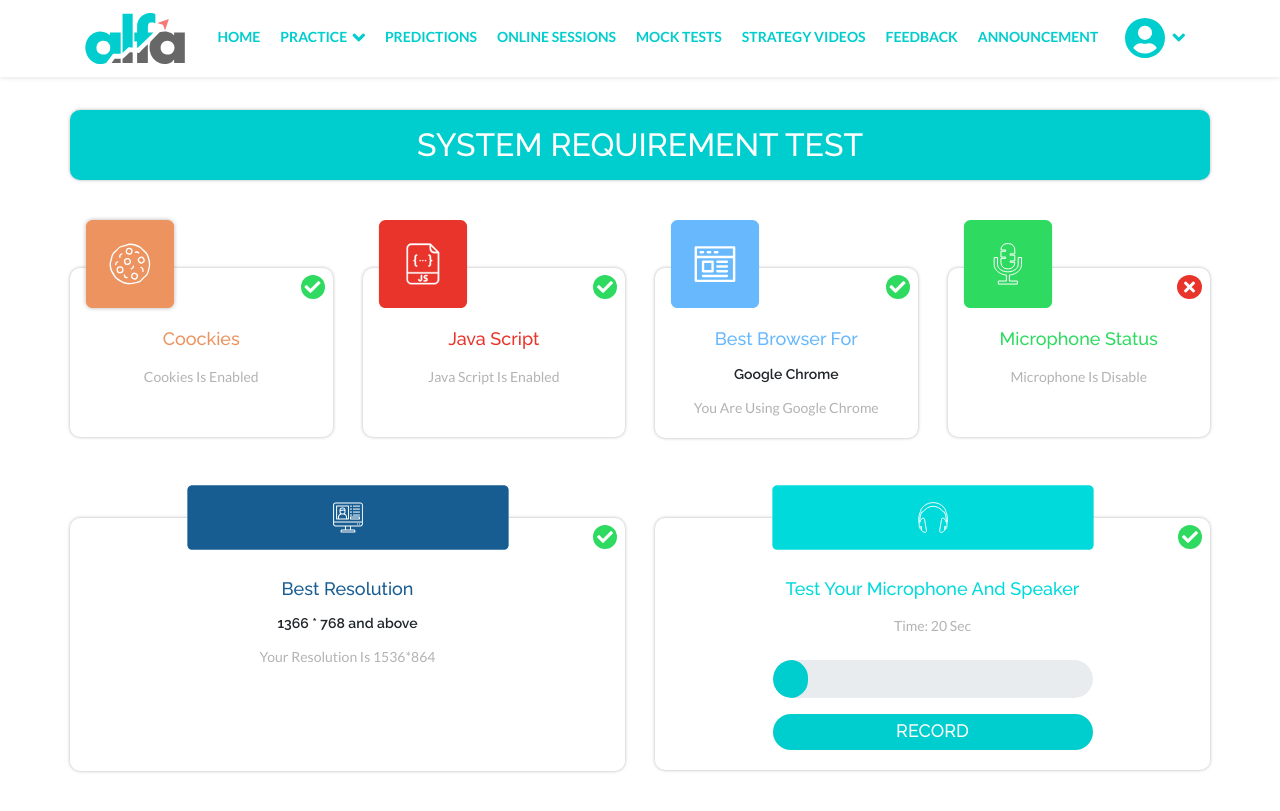
After one commit to PVKotecha/alfa-dashboard, a PHP site: page /system-compatibility.html in a window 1280 px wide. The commit adds this page. Run offline with PHP 8.4, Linux system fonts and the light colour scheme.

Commit message:
[fix] system compatibility page

```diff
--- a/css/alfa-style.css
+++ b/css/alfa-style.css
@@ -137,7 +137,7 @@ body{
 
 /*Alfa BODY*/
 .alfa-body{
-    margin-top: 110px;
+    padding: 110px 0 40px 0;
 }
 .alfa-banner-card{
     background-color: #00cdcd;
@@ -433,6 +433,7 @@ p.alfa-test-card-bottom-content{
     padding-top: 3px;
     font-weight: 500;
     text-transform: uppercase;
+    border: none;
 }
 
 /*SIX CARDS*/
@@ -952,6 +953,142 @@ p.alfa-test-card-bottom-content{
     background-image: none;
     background-color: #00cdcd;
 }
+
+
+/*--
+    SYSTEM REQUIREMENT TEST (SRT) PAGE
+--*/
+
+.alfa-system-req-test-wrapper h1{
+    font-size: 32px;
+    text-transform: uppercase;
+    color: #fff;
+    background-color: #00cdcd;
+    border-radius: 10px;
+    text-align: center;
+    padding: 16px;
+    box-shadow: 0 0 3.5px rgba(0,0,0,0.3);
+}
+.alfa-SRT-coockies,
+.alfa-SRT-javascript,
+.alfa-SRT-browser,
+.alfa-SRT-micStatus,
+.alfa-SRT-resolution,
+.alfa-SRT-micAndspecker{
+    text-align: center;
+    border-radius: 10px;
+    box-shadow: 0 0 3.5px rgba(0,0,0,0.3);
+    margin-top: 80px;
+    position: relative;
+}
+.alfa-SRT-coockies h2,
+.alfa-SRT-javascript h2,
+.alfa-SRT-browser h2,
+.alfa-SRT-micStatus h2,
+.alfa-SRT-resolution h2,
+.alfa-SRT-micAndspecker h2{
+    font-size: 18px;
+    margin-bottom: 16px;
+    padding-top: 60px;
+    text-transform: capitalize;
+}
+.alfa-SRT-coockies h2{
+    color: #ec935f;
+}
+.alfa-SRT-javascript h2{
+    color: #e8342b;
+}
+.alfa-SRT-browser h2{
+    color: #67b8fc;
+}
+.alfa-SRT-micStatus h2{
+    color: #2fda61;
+}
+.alfa-SRT-resolution h2{
+    color: #185d92;
+}
+.alfa-SRT-micAndspecker h2{
+    color: #01dada;
+}
+
+.alfa-SRT-coockies p,
+.alfa-SRT-javascript p,
+.alfa-SRT-browser p,
+.alfa-SRT-micStatus p,
+.alfa-SRT-resolution p,
+.alfa-SRT-micAndspecker p{
+    font-size: 14px;
+    color: #b3b3b3;
+    padding-bottom: 50px;
+    margin-bottom: 0;
+    text-transform: capitalize;
+}
+.alfa-SRT-browser p{
+    padding-bottom: 20px;
+}
+.alfa-SRT-micAndspecker p{
+    padding-bottom: 24px;
+}
+.alfa-SRT-resolution p{
+    padding-bottom: 104px;
+}
+.alfa-SRT-browser h3,
+.alfa-SRT-resolution h3{
+    font-size: 14px;
+    font-weight: 600;
+    margin-bottom: 14px;
+}
+.alfa-SRT-coockies img,
+.alfa-SRT-javascript img,
+.alfa-SRT-browser img,
+.alfa-SRT-micStatus img{
+    position: absolute;
+    left: 10px;
+    top: -54px;
+    max-width: 100px;
+}
+.alfa-SRT-resolution img,
+.alfa-SRT-micAndspecker img{
+    position: absolute;
+    top: -37px;
+    left: 50%;
+    transform: translate(-50%, 0);
+    min-width: 330px;
+}
+.alfa-SRT-coockies i,
+.alfa-SRT-javascript i,
+.alfa-SRT-browser i,
+.alfa-SRT-micStatus i,
+.alfa-SRT-resolution i,
+.alfa-SRT-micAndspecker i{
+    position: absolute;
+    top: 7px;
+    right: 8px;
+    padding: 4px;
+    border-radius: 50%;
+    color: #fff;
+    background-color: #2fda61;
+}
+.alfa-SRT-coockies i.fa-times,
+.alfa-SRT-javascript i.fa-times,
+.alfa-SRT-browser i.fa-times,
+.alfa-SRT-micStatus i.fa-times,
+.alfa-SRT-resolution i.fa-times,
+.alfa-SRT-micAndspecker i.fa-times{
+    padding: 4px 7px;
+    background-color: #e8342b;
+}
+.alfa-SRT-micAndspecker .progress.alfa-progress {
+    height: 38px;
+}
+.alfa-SRT-micAndspecker .progress.alfa-progress .progress-bar{
+    background-color: #00cdcd;
+}
+.alfa-SRT-card-footer{
+    max-width: 320px;
+    margin: 0 auto;
+    padding-bottom: 20px;
+}
 /*pulse_animation*/
 @keyframes pulse_animation_orange {
     0% { box-shadow: 0 0 0 0 rgba(236, 147, 95, 0.8) }
@@ -963,10 +1100,18 @@ p.alfa-test-card-bottom-content{
 }
 
 
-@media (min-width: 1200px){
+@media (min-width: 1500px){
     /* .container, .container-lg, .container-md, .container-sm, .container-xl {
         max-width: 1200px;
     } */
+    .alfa-SRT-coockies i,
+    .alfa-SRT-javascript i,
+    .alfa-SRT-browser i,
+    .alfa-SRT-micStatus i,
+    .alfa-SRT-resolution i,
+    .alfa-SRT-micAndspecker i{
+        font-size: 17px;
+    }
 }
 @media(min-width: 992px) and (max-width: 1199.98px){
     .alfa-your-target-card h3{
@@ -1019,6 +1164,10 @@ p.alfa-test-card-bottom-content{
     .alfa-your-target-card{
         margin-top: 20px;
     }
+    .alfa-SRT-resolution img, .alfa-SRT-micAndspecker img{
+        max-width: 260px;
+        min-width: 260px;
+    }
 }
 @media (max-width: 575.98px) {
     .alfa-today-session-card i{
--- /dev/null
+++ b/system-compatibility.html
@@ -0,0 +1,264 @@
+<!doctype html>
+<html lang="en">
+
+<head>
+    <!-- Required meta tags -->
+    <meta charset="utf-8">
+    <meta name="viewport" content="width=device-width, initial-scale=1, shrink-to-fit=no">
+
+    <!-- Bootstrap CSS -->
+    <link rel="stylesheet" href="css/bootstrap.min.css">
+
+    <!--Datepicker-->
+    <link rel="stylesheet" href="css/bootstrap-datepicker.min.css">
+
+    <!--Exam Countdown css FlipClock-->
+    <link rel="stylesheet" href="css/flipclock.css">
+
+    <!--ALFA CSS-->
+    <link rel="stylesheet" href="css/alfa-style.css">
+
+    <!--LATO Google Fonts-->
+    <link
+        href="https://fonts.googleapis.com/css2?family=Lato:ital,wght@0,100;0,300;0,400;0,700;0,900;1,100;1,300;1,400;1,700;1,900&display=swap"
+        rel="stylesheet">
+    <link
+        href="https://fonts.googleapis.com/css2?family=Raleway:ital,wght@0,100;0,200;0,300;0,400;0,500;0,600;0,700;0,800;0,900;1,100;1,200;1,300;1,400;1,500;1,600;1,700;1,800;1,900&display=swap"
+        rel="stylesheet">
+
+    <!--Font Awesome-->
+    <link rel="stylesheet" href="css/all.min.css">
+    <link rel="stylesheet" href="css/solid.min.css">
+
+    <title>Alfa Dashboard</title>
+
+    <!-- Favicon -->
+    <link rel="icon" href="img/favicon.png">
+</head>
+
+<body>
+    <!--Nav-->
+    <nav class="navbar alfa-navbar navbar-expand-lg shadow-sm bg-white fixed-top">
+        <div class="container">
+            <a class="navbar-brand" href="#">
+                <img src="img/alfa.svg" alt="logo" loading="lazy">
+            </a>
+            <button class="navbar-toggler" type="button" data-toggle="collapse" data-target="#navbarSupportedContent"
+                aria-controls="navbarSupportedContent" aria-expanded="false" aria-label="Toggle navigation">
+                <span class="fa fa-bars"></span>
+            </button>
+
+            <div class="collapse navbar-collapse" id="navbarSupportedContent">
+                <ul class="navbar-nav ml-auto">
+                    <li class="nav-item mt-4 mt-lg-0 active">
+                        <a class="nav-link" href="#">Home <span class="sr-only">(current)</span></a>
+                    </li>
+                    <li class="nav-item dropdown megamenu-li">
+                        <a class="nav-link dropdown-toggle" href="" id="dropdown01" data-toggle="dropdown"
+                            aria-haspopup="true" aria-expanded="false">Practice</a>
+                        <div class="dropdown-menu megamenu" aria-labelledby="dropdown01">
+                            <div class="container d-block">
+                                <div class="row">
+                                    <div class="col-sm-6 col-lg-3">
+                                        <div class="media">
+                                            <img src="img/speaking.svg" class="mr-3" alt="...">
+                                            <div class="media-body">
+                                                <h5 class="mt-0 alfa-speaking-menu-title">Speaking</h5>
+                                            </div>
+                                        </div>
+                                        <a class="dropdown-item" href="#">Read Aloud</a>
+                                        <a class="dropdown-item" href="#">Repeat Sentence</a>
+                                        <a class="dropdown-item" href="#">Describe Image</a>
+                                        <a class="dropdown-item" href="#">Re-Tell Lecture</a>
+                                        <a class="dropdown-item" href="#">Answer Short Question</a>
+                                    </div>
+                                    <div class="col-sm-6 col-lg-3">
+                                        <div class="media">
+                                            <img src="img/writing.svg" class="mr-3" alt="...">
+                                            <div class="media-body">
+                                                <h5 class="mt-0 alfa-writing-menu-title">writing</h5>
+                                            </div>
+                                        </div>
+                                        <a class="dropdown-item" href="#">Summerized Written Text</a>
+                                        <a class="dropdown-item" href="#">Write Essay</a>
+                                    </div>
+                                    <div class="col-sm-6 col-lg-3">
+                                        <div class="media">
+                                            <img src="img/reading.svg" class="mr-3" alt="...">
+                                            <div class="media-body">
+                                                <h5 class="mt-0 alfa-reading-menu-title">reading</h5>
+                                            </div>
+                                        </div>
+                                        <a class="dropdown-item" href="#">Multiple Choice, Single Answer</a>
+                                        <a class="dropdown-item" href="#">Multiple Choice, Multiple Answer</a>
+                                        <a class="dropdown-item" href="#">Re-Order Paragraph</a>
+                                        <a class="dropdown-item" href="#">Reading: Fill in the Blanks</a>
+                                        <a class="dropdown-item" href="#">Reading &amp; Writing: Fill in the Blanks</a>
+                                        <a class="dropdown-item" href="#">Summerize Written Text</a>
+                                    </div>
+                                    <div class="col-sm-6 col-lg-3">
+                                        <div class="media">
+                                            <img src="img/listening.svg" class="mr-3" alt="...">
+                                            <div class="media-body">
+                                                <h5 class="mt-0 alfa-listening-menu-title">listening</h5>
+                                            </div>
+                                        </div>
+                                        <a class="dropdown-item" href="#">Summerize Spoken Text</a>
+                                        <a class="dropdown-item" href="#">Multiple Choice, Multiple Answer</a>
+                                        <a class="dropdown-item" href="#">Reading: Fill in the Blanks</a>
+                                        <a class="dropdown-item" href="#">Highlight Correct Summery</a>
+                                        <a class="dropdown-item" href="#">Summerize Written Text</a>
+                                        <a class="dropdown-item" href="#">Multiple Choice, Multiple Answer</a>
+                                        <a class="dropdown-item" href="#">Select Missing Words</a>
+                                        <a class="dropdown-item" href="#">Highlight Correct Summery</a>
+                                        <a class="dropdown-item" href="#">Write From Ditection</a>
+                                    </div>
+                                </div>
+                            </div>
+                        </div>
+                    </li>
+                    <li class="nav-item">
+                        <a class="nav-link" href="#">Predictions</a>
+                    </li>
+                    <li class="nav-item">
+                        <a class="nav-link" href="#">Online Sessions</a>
+                    </li>
+                    <li class="nav-item">
+                        <a class="nav-link" href="#">Mock Tests</a>
+                    </li>
+                    <li class="nav-item">
+                        <a class="nav-link" href="#">Strategy Videos</a>
+                    </li>
+                    <li class="nav-item">
+                        <a class="nav-link" href="#">Feedback</a>
+                    </li>
+                    <li class="nav-item">
+                        <a class="nav-link" href="#">Announcement</a>
+                    </li>
+                </ul>
+                <ul class="navbar-nav ml-auto">
+                    <li class="nav-item dropdown">
+                        <a class="nav-link dropdown-toggle" href="#" id="navbarDropdown" role="button"
+                            data-toggle="dropdown" aria-haspopup="true" aria-expanded="false">
+                            <img src="img/Icon-awesome-user-circle.svg" alt="user dd icon">
+                        </a>
+                        <div class="dropdown-menu dropdown-menu-right alfa-user-dd" aria-labelledby="navbarDropdown">
+                            <a class="dropdown-item media" href="#">
+                                <img src="img/user.jpg" class="mr-3 align-self-center" alt="user">
+                                <div class="media-body align-self-center">
+                                    <small>John Doe<br>
+                                        johndoe@gmail.com</small>
+                                </div>
+                            </a>
+                            <a class="dropdown-item media" href="#">
+                                <i class="fa fa-star-of-david align-self-center"></i>
+                                <div class="media-body align-self-center">
+                                    Upgrade to VIP
+                                </div>
+                            </a>
+                            <a class="dropdown-item media" href="#">
+                                <i class="fa fa-user-circle align-self-center"></i>
+                                <div class="media-body align-self-center">
+                                    Profile Center
+                                </div>
+                            </a>
+                            <a class="dropdown-item media" href="#">
+                                <i class="fa fa-sign-out-alt align-self-center "></i>
+                                <div class="media-body align-self-center">
+                                    Logout
+                                </div>
+                            </a>
+                        </div>
+                    </li>
+                </ul>
+            </div>
+        </div>
+    </nav>
+    <!--Nav End-->
+    <!--Alfa body-->
+    <div class="alfa-body">
+        <div class="container">
+            <div class="row">
+                <div class="col-lg-12 px-lg-0">
+                    <div class="alfa-system-req-test-wrapper">
+                        <h1>System Requirement Test</h1>
+                        <div class="row">
+                            <div class="col-lg-3 col-sm-6">
+                                <div class="alfa-SRT-coockies">
+                                    <img src="img/cookies.svg" alt="coockies">
+                                    <h2>Coockies</h2>
+                                    <p>Cookies is enabled</p>
+                                    <i class="fa fa-check"></i>
+                                </div>
+                            </div>
+                            <div class="col-lg-3 col-sm-6">
+                                <div class="alfa-SRT-javascript">
+                                    <img src="img/javascript.svg" alt="javascript">
+                                    <h2>Java Script</h2>
+                                    <p>Java Script is enabled</p>
+                                    <i class="fa fa-check"></i>
+                                </div>
+                            </div>
+                            <div class="col-lg-3 col-sm-6">
+                                <div class="alfa-SRT-browser">
+                                    <img src="img/browser.svg" alt="browser">
+                                    <h2>Best Browser For</h2>
+                                    <h3>Google Chrome</h3>
+                                    <p>You are using google chrome</p>
+                                    <i class="fa fa-check"></i>
+                                </div>
+                            </div>
+                            <div class="col-lg-3 col-sm-6">
+                                <div class="alfa-SRT-micStatus">
+                                    <img src="img/microphone.svg" alt="microphone">
+                                    <h2>Microphone status</h2>
+                                    <p>Microphone is disable</p>
+                                    <i class="fa fa-times"></i>
+                                </div>
+                            </div>
+                        </div>
+                        <div class="row">
+                            <div class="col-sm-6">
+                                <div class="alfa-SRT-resolution">
+                                    <img src="img/resolution.svg" alt="resolution">
+                                    <h2>best resolution</h2>
+                                    <h3>1366 * 768 and above</h3>
+                                    <p>your resolution is 1536*864</p>
+                                    <i class="fa fa-check"></i>
+                                </div>
+                            </div>
+                            <div class="col-sm-6">
+                                <div class="alfa-SRT-micAndspecker">
+                                    <img src="img/microspeaker.svg" alt="Microphone and speaker">
+                                    <h2>test your Microphone and speaker</h2>
+                                    <p>time: 20 sec</p>
+                                    <div class="alfa-SRT-card-footer">
+                                        <div class="progress alfa-progress">
+                                            <div class="progress-bar" role="progressbar" style="max-width: 11%" aria-valuenow="11"
+                                              aria-valuemin="0" aria-valuemax="100"></div>
+                                        </div>
+                                        <button class="btn btn-primary btn-block alfa-show-word-btn alfa-bg-blue mt-3">Record</button>
+                                    </div>
+                                    <i class="fa fa-check"></i>
+                                </div>
+                            </div>
+                        </div>
+                    </div>
+                </div>
+            </div>
+        </div>
+    </div>
+    <!--Alfa body End-->
+
+    <!-- jQuery first, then Popper.js, then Bootstrap JS -->
+  <script src="js/jquery-3.5.1.slim.min.js"></script>
+  <script src="js/popper.min.js"></script>
+  <script src="js/bootstrap.min.js"></script>
+  <script src="js/bootstrap-datepicker.min.js"></script>
+  <script src="js/circles.min.js"></script>
+  <script src="js/flipclock.min.js"></script>
+  <script src="js/alfa-scripts.js"></script>
+
+</body>
+
+</html>
```
Also changed, not shown: img/browser.svg (added), img/cookies.svg (added), img/javascript.svg (added), img/microphone.svg (added), img/microspeaker.svg (added), img/resolution.svg (added).
